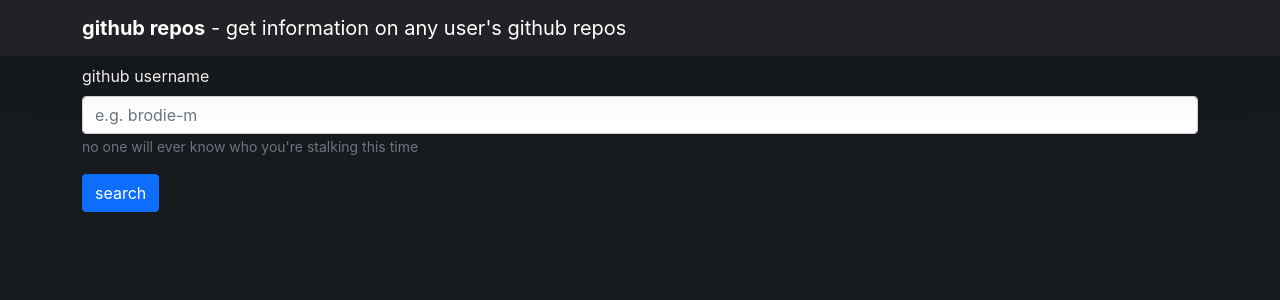
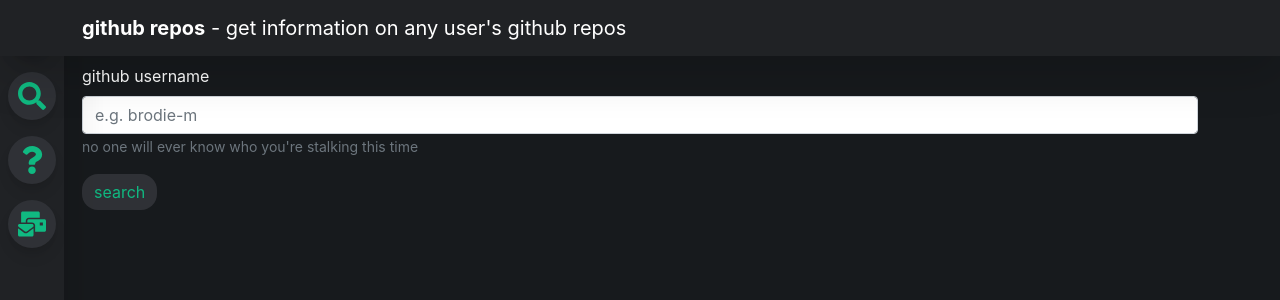
Before and after one commit to brodie-m/repo-tracker, a React (Create React App) app: page /repos in a window 1280 px wide. Shown: the top 300 px of the page. Built offline with nearby package versions, Linux system fonts and the light colour scheme.

Commit message:
styled search button

```diff
--- a/src/components/InputForm.js
+++ b/src/components/InputForm.js
@@ -22,7 +22,7 @@
             no one will ever know who you're stalking this time
           </Form.Text>
         </Form.Group>
-        <Button variant="primary" type="submit"  onClick = {handleSubmit}>
+        <Button type="submit"  onClick = {handleSubmit} className='form-button'>
           search
         </Button>
       </Form>
--- a/src/index.css
+++ b/src/index.css
@@ -17,6 +17,12 @@
     text-white bg-gray-900
     text-xs font-bold
     transition-all duration-100 scale-0 origin-left;
+  }
+  .form-button {
+    @apply border-none bg-gray-800 text-green-500
+    hover:bg-green-600 hover:text-white
+    rounded-2xl hover:rounded-lg
+    transition-all duration-300 ease-linear;
   }
 }
 body {
--- a/src/pages/Repos/index.js
+++ b/src/pages/Repos/index.js
@@ -4,12 +4,14 @@
 import CustomNav from '../../components/CustomNav'
 import InputForm from '../../components/InputForm'
 import { getResult } from '../../actions'
+import Sidebar from '../../components/Sidebar'
 export default function Repos() {
     const dispatch = useDispatch();
     const results = useSelector(state => state.results)
     const search = searchTerm => dispatch(getResult(searchTerm))
     return (
         <div>
+            <Sidebar/>
             <CustomNav/>
             <Container className = 'd-flex flex-column justify-content-center'>
             <InputForm getResult={search} results={results}/>
--- a/src/pages/Welcome/index.js
+++ b/src/pages/Welcome/index.js
@@ -1,9 +1,11 @@
 import React from 'react'
 import CustomNav from '../../components/CustomNav'
 import { Container } from 'react-bootstrap'
+import Sidebar from '../../components/Sidebar'
 export default function index() {
     return (
         <div>
+            <Sidebar/>
             <CustomNav/>
             <Container className = 'd-flex justify-content-center flex-column mt-5 text-white'>
 
```
